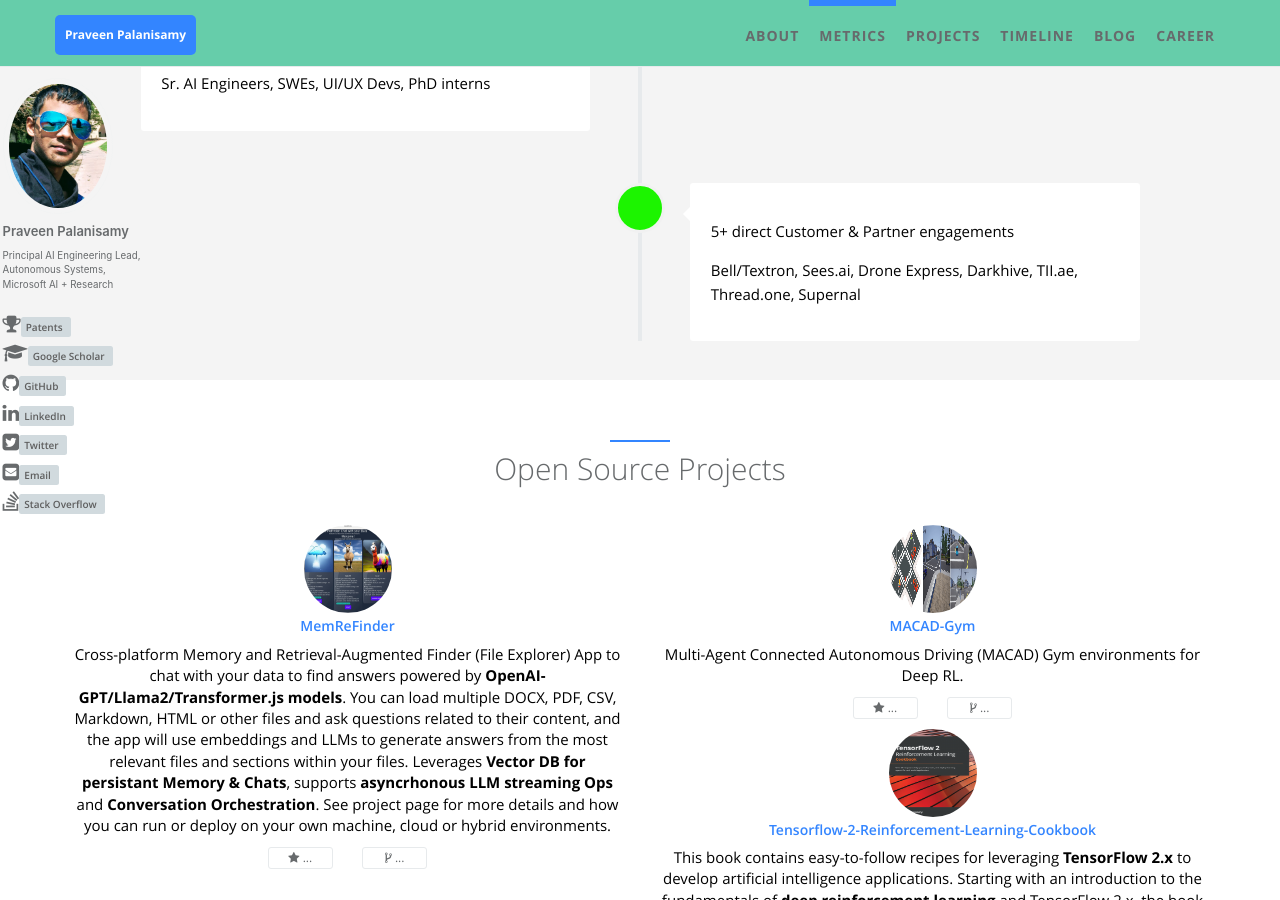
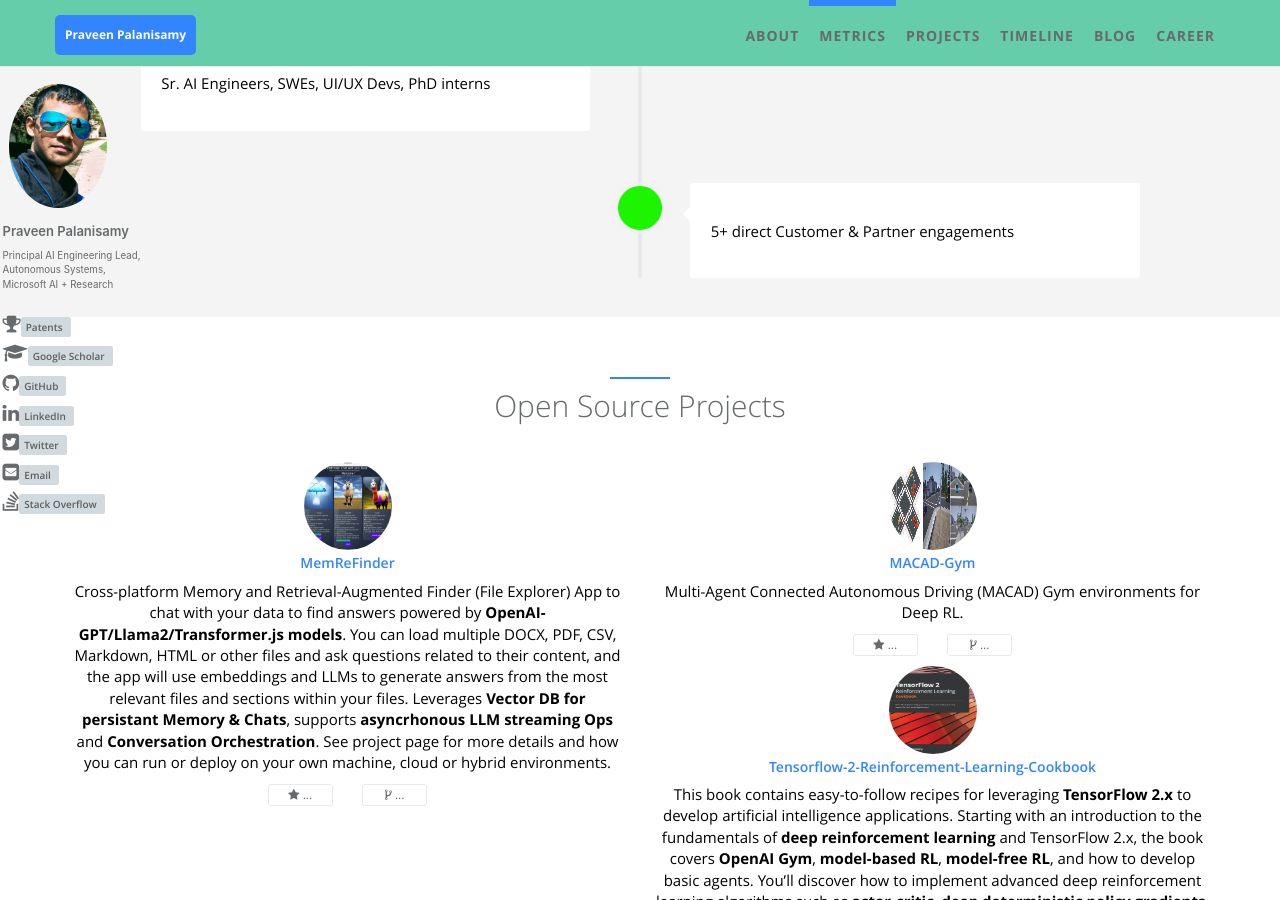
Before and after one commit to praveen-palanisamy/praveen-palanisamy.github.io, a Jekyll site: the page built from index.html, in a window 1280 px wide and 900 px high, scrolled down 2146 px. Built offline with Jekyll 4.4.1, drawn with Linux system fonts in a browser that asks for light colours.

Commit message:
Update metrics

```diff
--- a/_data/index/metrics.yml
+++ b/_data/index/metrics.yml
@@ -32,4 +32,3 @@
 
 - title: "5+ direct Customer & Partner engagements"
   items:
-    - "Bell/Textron, Sees.ai, Drone Express, Darkhive, TII.ae, Thread.one, Supernal"
```
